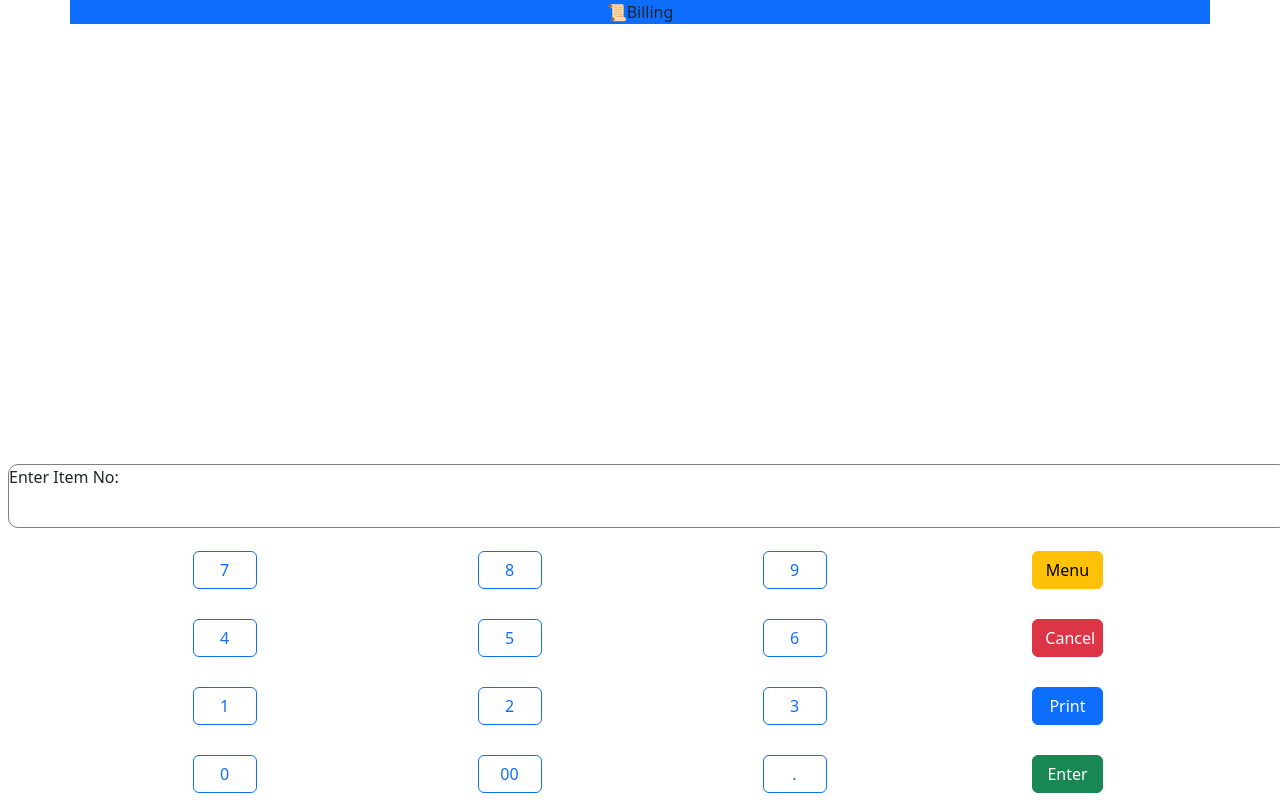
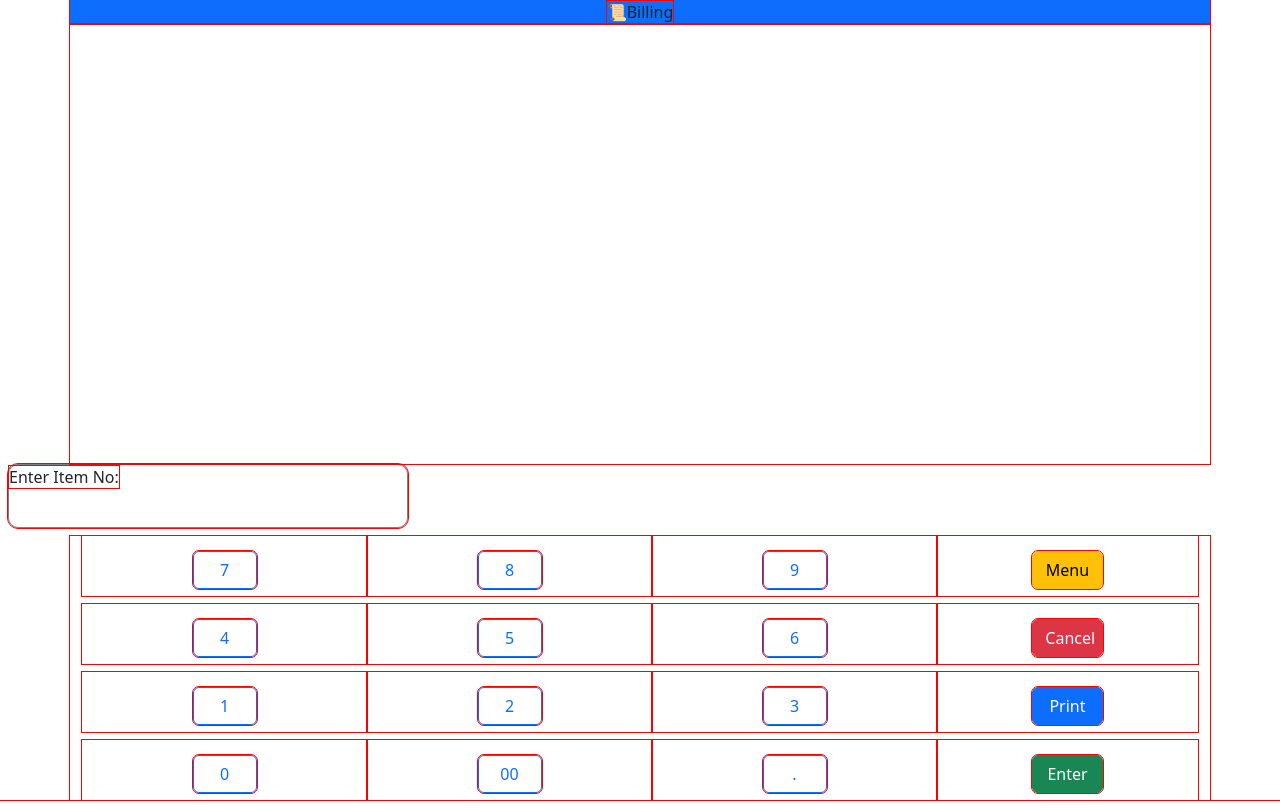
Before and after one commit to gokul-ceo/restuarentmanagement, a React (Create React App) app: page / in a window 1280 px wide. Built offline with nearby package versions, Linux system fonts and the light colour scheme.

Commit message:
made changes

```diff
--- a/src/component/Billingdisplay.jsx
+++ b/src/component/Billingdisplay.jsx
@@ -5,7 +5,7 @@ import './billing.css';
 
 const style ={
     display:{
-        width:'100%',
+        width:'400px',
         height:'8vh',
         borderRadius:'10px',
         border:'1px solid grey',
--- a/src/component/billing.css
+++ b/src/component/billing.css
@@ -1,9 +1,9 @@
-/* slide-content .scroller {
+slide-content .scroller {
     width: 1024px;
   }
   * {
     outline: 1px solid #f00 !important;
-  } */
+  }
 
 #btn{
     margin: 0;
```
